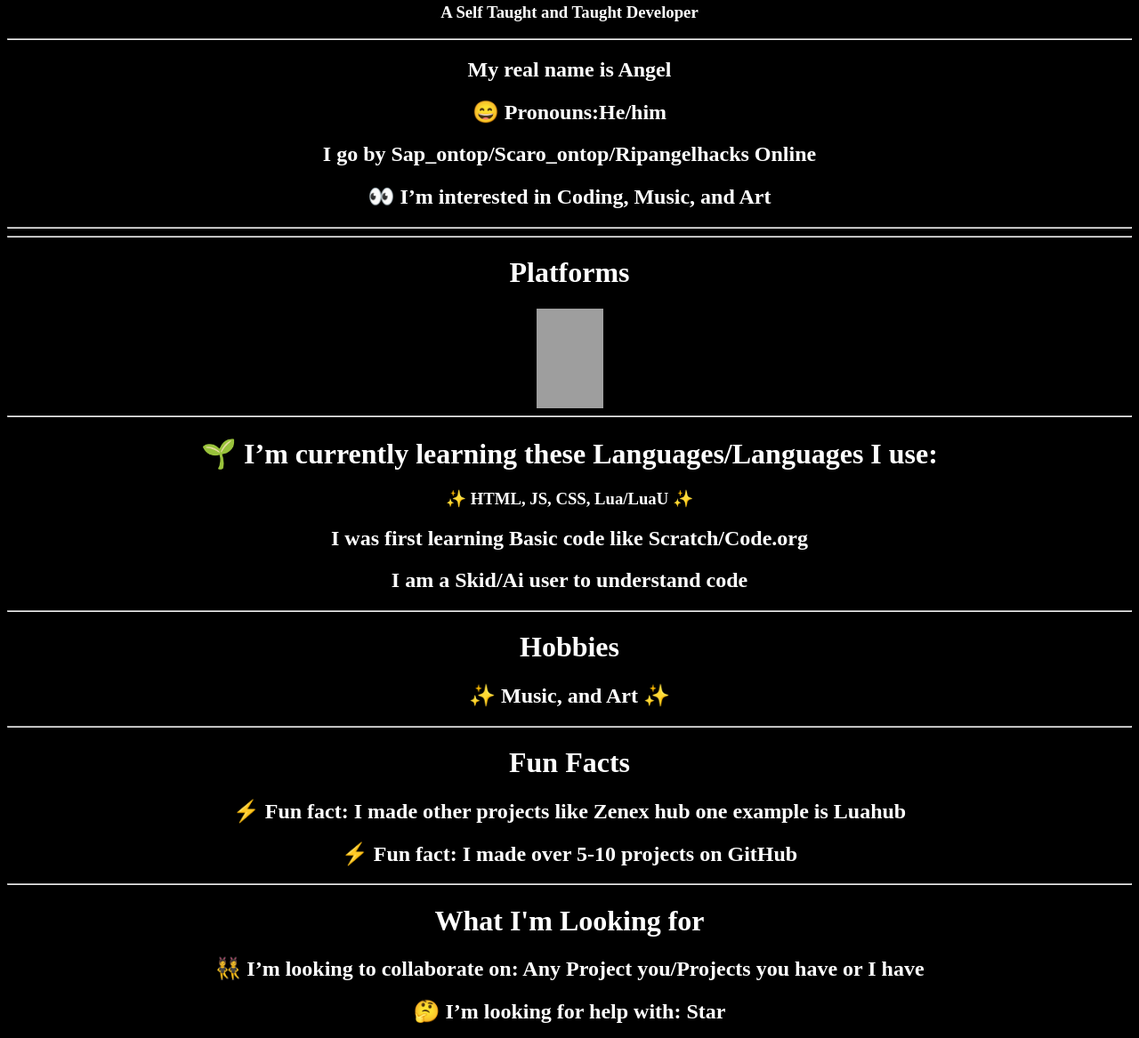
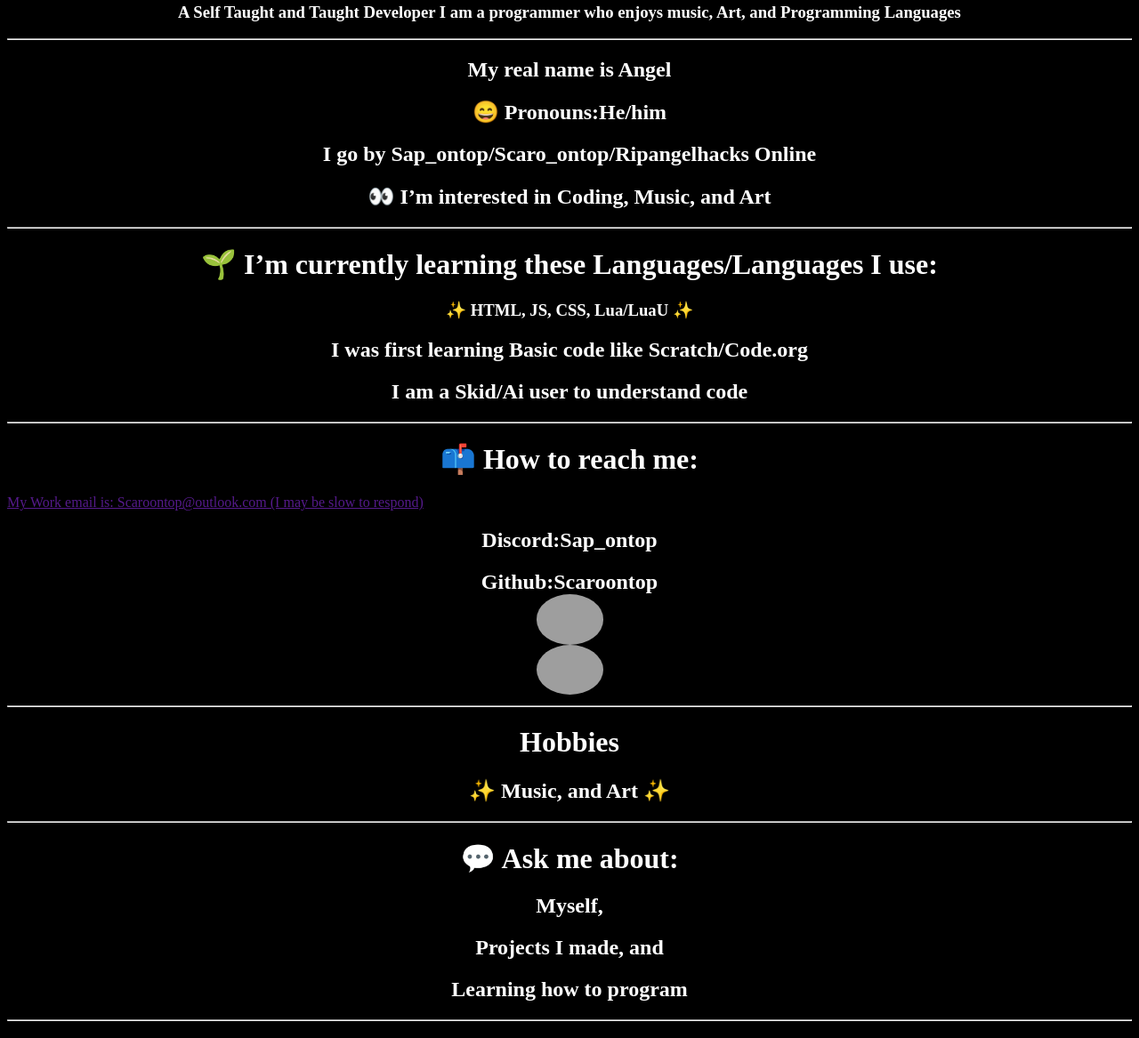
Before and after one commit to Scaroontop/Portfolio, a plain HTML site: page index.html in a window 1280 px wide. Shown: the part 220-1387 px from the top of the page at 89% size. Drawn offline with Linux system fonts and the light colour scheme; grey boxes are pictures that could not be loaded.

Commit message:
Update index.html

```diff
--- a/index.html
+++ b/index.html
@@ -25,8 +25,8 @@
         display: block;
 		margin-left: auto;
 		margin-right: auto;
-
-	    }
+		border-radius: 100%;
+		}
 		</style>
 	</head>
     <body>
@@ -37,26 +37,33 @@
 		<h2>Hi there 👋</h2>
         <h1>Sap</h1>
 <img src="https://cdn.discordapp.com/avatars/1177730179913748540/39b0694f7c7e58f32849dcdc07dbeae7?size=1024" alt="My Profile Picture" width="75px" id="pfp"  />
-        <h3>A Self Taught and Taught Developer</h3>
+        <h3>A Self Taught and Taught Developer I am a programmer who enjoys music, Art, and Programming Languages</h3>
 		<hr />
 		<h2>My real name is Angel</h2>
 		<h2>😄 Pronouns:He/him</h2>
 		<h2>I go by Sap_ontop/Scaro_ontop/Ripangelhacks Online</h2>
 		<h2>👀 I’m interested in Coding, Music, and Art</h2>
-		<hr />
-		<hr />
-		<h1>Platforms</h1>
-		<a href="https://discord.com" target="_blank"><img src="https://static.vecteezy.com/system/resources/previews/018/930/604/original/discord-logo-discord-icon-transparent-free-png.png" alt="My Profile Picture" width="75px" id="pfp"/></a>
-<a href="https://github.com/Scaroontop" target="_blank"><img src="https://tse1.mm.bing.net/th/id/OIP.7MTPJSqWfwQ7fMIpVgSGrAHaHa?rs=1&pid=ImgDetMain&o=7&rm=3" width="75px" id="pfp"/></a>
-		<hr />
-<h1>🌱 I’m currently learning these Languages/Languages I use:</h1>
+        <hr />
+		<h1>🌱 I’m currently learning these Languages/Languages I use:</h1>
 		<h3>✨ HTML, JS, CSS, Lua/LuaU ✨</h3>
 		<h2>I was first learning Basic code like Scratch/Code.org</h2>
 		<h2>I am a Skid/Ai user to understand code</h2>
 		<hr />
+		<h1>📫 How to reach me:</h1>
+		<a href="" target="_blank">My Work email is: Scaroontop@outlook.com (I may be slow to respond)</a>
+		<h2>Discord:Sap_ontop</h2>
+		<h2>Github:Scaroontop
+<a href="https://discord.com" target="_blank"><img src="https://static.vecteezy.com/system/resources/previews/018/930/604/original/discord-logo-discord-icon-transparent-free-png.png" alt="My Profile Picture" width="75px" id="pfp"/></a>
+<a href="https://github.com/Scaroontop" target="_blank"><img src="https://tse1.mm.bing.net/th/id/OIP.7MTPJSqWfwQ7fMIpVgSGrAHaHa?rs=1&pid=ImgDetMain&o=7&rm=3" width="75px" id="pfp"/></a>
+		<hr />
 		<h1>Hobbies</h1>
 		<h2>✨ Music, and Art ✨</h2>
 		<hr />
+			<h1>💬 Ask me about:</h1>
+			<h2>Myself,</h2>
+			<h2>Projects I made, and</h2>
+				<h2>Learning how to program</h2>
+			<hr />
 		<h1>Fun Facts</h1>
 		<h2>⚡ Fun fact: I made other projects like Zenex hub one example is Luahub</h2>
 		<h2>⚡ Fun fact: I made over 5-10 projects on GitHub
```
